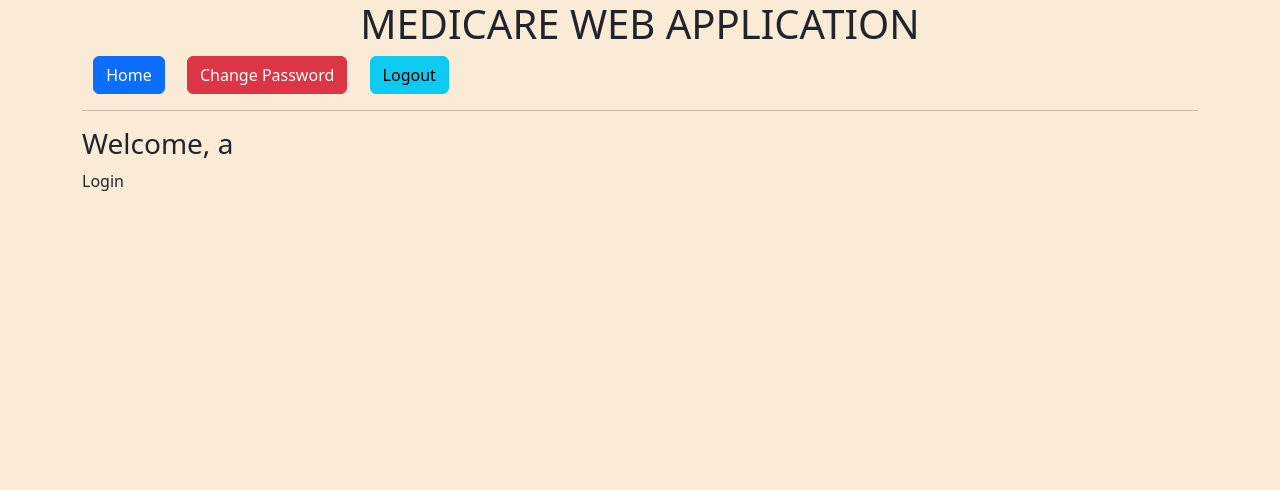
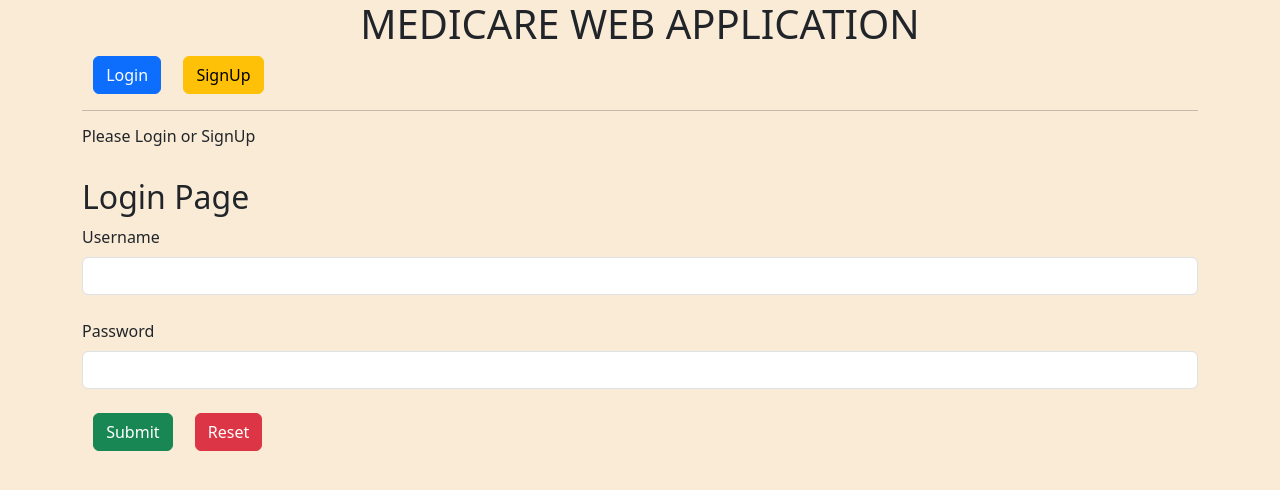
Before and after one commit to karmiris/Full_Stack_Capstone_Project, a React (Create React App) app in the folder frontend/: page /login in a window 1280 px wide. Shown: the top 490 px of the page. Built offline with nearby package versions, Linux system fonts and the light colour scheme.

Commit message:
Login page almost complete

```diff
--- a/frontend/src/App.js
+++ b/frontend/src/App.js
@@ -17,9 +17,8 @@ function App() {
   return (
     <div class="container">
       <h1 class="col-12">MEDICARE WEB APPLICATION</h1>
-      <Navigation/>
-      <hr/>
-      <Message/>
+      <Navigation/><hr/>
+      <Message/><br/>
 
       <Routes>
         <Route path='/login' element={<Login/>}></Route>
--- a/frontend/src/Login.js
+++ b/frontend/src/Login.js
@@ -1,9 +1,71 @@
+import { useState, useRef, useEffect } from "react";
+import { useSelector, useDispatch } from "react-redux";
+import { useNavigate } from "react-router-dom";
+import axios from "axios";
+
 function Login() {
+    let dispatch = useDispatch();
+    let navigate = useNavigate();
+
+    let previousMessage = useSelector(gs=>gs.message);
+    let [msg, setMessage] = useState("");           // use prop to save signup message!
+    const isAdm = useRef(false); //sync call, no re-rendering
+    let [login, setLogin] = useState({username:"", password:""}); //async call, re-renders element
+
+    useEffect(()=> { // runs when component is loaded
+        if (previousMessage != msg)      // both varables initialize asynchronously
+            setMessage(previousMessage); // so we align them after page is loaded
+    });
+
+    let verifyUser = function (event) {
+        event.preventDefault(); // prevents default action on "submit", eg page being refreshed etc
+        axios.post("http://localhost:9090/signIn", login).then(result=> {
+            console.log(result.data);
+            switch(result.data) {
+                case -1: setMessage("Invalid username or password"); break;
+                case 2: isAdm.current = true;
+                case 1:
+                    setMessage("Successful Login");
+                    dispatch({type:"LOGIN",
+                        payload:{login:login.username, isAdmin: isAdm.current}});
+                    navigate("/home");
+            }
+        }).catch(error=> {
+            setMessage(error);
+        })
+    }
+
+    let resetAction = function (event) {
+        event.preventDefault();
+        setLogin({username:"", password:""});
+    }
+
     return(
         <div>
-            Login
+            <h2>Login Page</h2>
+            <form class="form-group" onSubmit = {verifyUser} >
+                <label class="form-label">Username</label>
+                <input type="text" name="uname" class="form-control"
+                    onChange = {(event) =>
+                        setLogin((previousValue)=> {
+                            return {...previousValue, username:event.target.value}
+                        })
+                    }/><br/>
+                <label class="form-label">Password</label>
+                <input type="password" name="pass" class="form-control"
+                    onChange = {(event) =>
+                        setLogin((previousValue)=> {
+                            return {...previousValue, password:event.target.value}
+                        })
+                    }/><br/>
+                <input type="submit" value="Submit" class="btn btn-success"/>
+                <input type="reset" value="Reset" class="btn btn-danger"
+                    onSubmit = {resetAction} />
+            </form>
+            <br/><h5 style={{color:"red"}}>{msg}</h5>
         </div>
-    );
+    )
 }
 
+
 export default Login;
--- a/frontend/src/Logout.js
+++ b/frontend/src/Logout.js
@@ -10,7 +10,7 @@ function Logout() {
 
     return(
         <div>
-            Logout
+            <br/><h6 style={{color:"red"}}>Successful Logout</h6>
         </div>
     );
 }
--- a/frontend/src/Message.js
+++ b/frontend/src/Message.js
@@ -3,16 +3,15 @@ import { useSelector } from "react-redux";
 function Message() {
     let username = useSelector(gs=>gs.login);
 
-    console.log("username1 = ", username);
     if (username == "")
         return (
             <div>
-                <h3>Please Login or SignUp</h3>
+                <h6>Please Login or SignUp</h6>
             </div>
         );
     return(
         <div>
-            <h3>Welcome, {username}</h3>
+            <h6>Welcome <b>{username}</b></h6>
         </div>
     );
 }
--- a/frontend/src/Navigation.js
+++ b/frontend/src/Navigation.js
@@ -5,8 +5,6 @@ function Navigation() {
     let isAdmin = useSelector(gs=>gs.isAdmin);
     let username = useSelector(gs=>gs.login);
 
-    console.log("username = ", username);
-    console.log("isAdmin = ", isAdmin);
     if (username == "")
         return (
             <div>
--- a/frontend/src/reducer.js
+++ b/frontend/src/reducer.js
@@ -1,34 +1,22 @@
 // global variables initialize
 let initialState = {
     isAdmin: false,
-    login: "a"
+    login: "",
+    message: ""
 }
 
 // global variables update
 function reducer(state = initialState, action) {
-                console.log(action, action.payload);
-    switch(action.type) {
-        case "LOGIN":
-            return action.payload;
-        case "LOGOUT":
-            return {isAdmin: false, login: ""}
-    }
-    return state;
+  switch(action.type) {
+    case "LOGIN":
+      return {...state, isAdmin: action.payload.isAdmin, login: action.payload.login};
+    case "LOGOUT":
+      return {...state, isAdmin: false, login: "", message: ""}
+    case "SIGNUP":
+      return {...state, message: "Account created successfully"}
+  }
+  return state;
 }
-
-/*
-<input type="button" value="Increment"
-       onClick={()=>
-        dispatch({type:"DYNAMIC_INCREMENT",payload:n})
-        //dispatch({type:"DYNAMIC_INCREMENT",payload:{pid:100, pname:"TV"}})
-       }/>
-*/
-
-    /* two variable payload
-  {
-    type: 'FETCH_USERS_SUCCEEDED',
-    payload: [{ id: '1', name: 'Mary' }, { id: '2', name: 'Jane' }]
-  }*/
 
 export default reducer;
 // file imported in index.js
```
Also changed, not shown: 1 other file (tests, documents, lock files or other folders).
